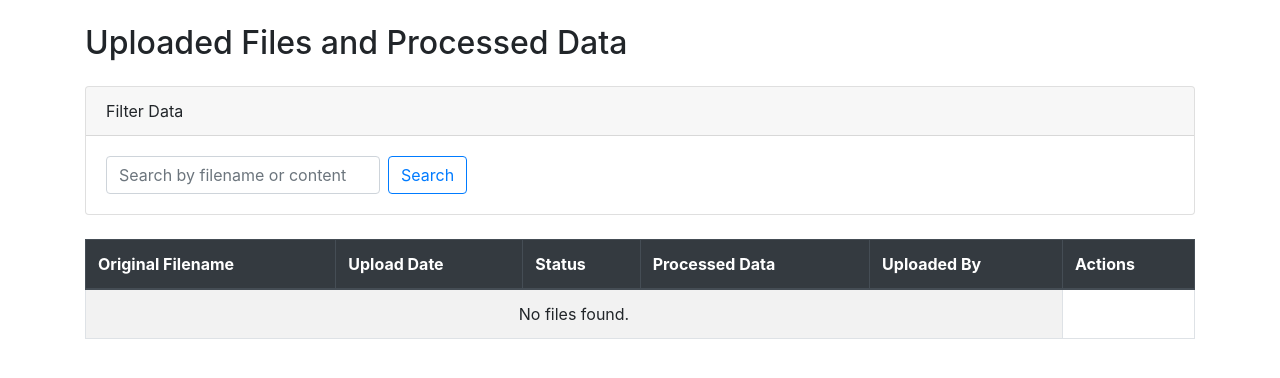
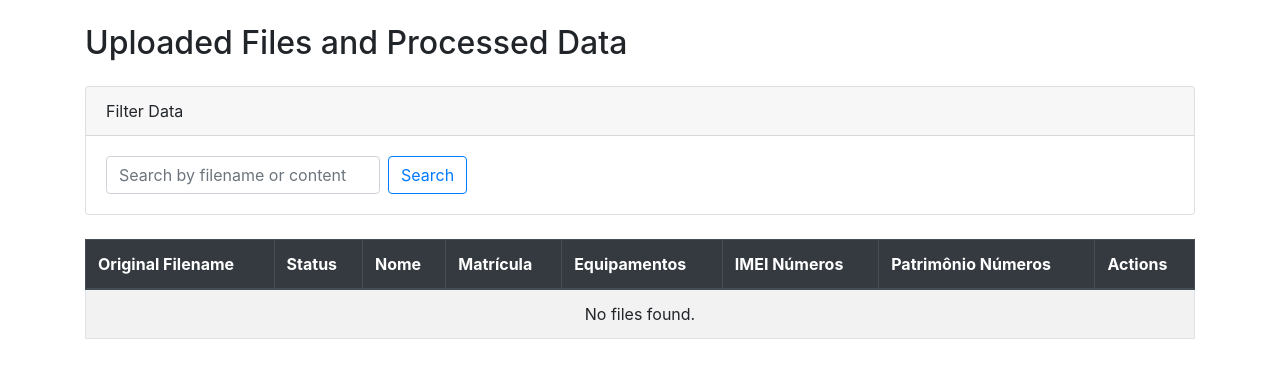
Before and after one commit to C1ean-dev/process, a Flask app: page /data in a window 1280 px wide. Shown: the part 56-434 px from the top of the page. Run offline with Flask 3, Linux system fonts and the light colour scheme; the visitor is signed in with stand-in values (Sample User, id 1); data that the repository does not hold is empty; parts of the project's set-up code (start-up, migrations or seed data) failed here and were passed over; some libraries are stand-ins or nearby versions.

Commit message:
versao funcional do projeto pronta para um merge

```diff
--- a/app/__init__.py
+++ b/app/__init__.py
@@ -16,6 +16,16 @@ import json # Import json for structured data serialization
 logging.basicConfig(level=logging.INFO, format='%(asctime)s - %(name)s - %(levelname)s - %(message)s')
 logger = logging.getLogger(__name__)
 
+def from_json(value):
+    """Jinja2 filter to parse JSON strings."""
+    if value is None:
+        return None
+    try:
+        return json.loads(value)
+    except (json.JSONDecodeError, TypeError):
+        return value # Return original value if not valid JSON
+
+
 # Global queues and worker processes list
 task_queue = Queue() # For sending tasks to workers
 results_queue = Queue() # For receiving results from workers
@@ -32,6 +42,9 @@ def create_app():
 
     login_manager = LoginManager()
     login_manager.init_app(app)
+
+    # Register the custom Jinja2 filter
+    app.jinja_env.filters['from_json'] = from_json
     login_manager.login_view = 'auth.login' # Redirect to login page if not authenticated
 
     @login_manager.user_loader
--- a/app/files/routes.py
+++ b/app/files/routes.py
@@ -101,9 +101,21 @@ def view_data():
     if query:
         search_pattern = f"%{query}%"
         files_query = files_query.filter(
-            File.processed_data.ilike(search_pattern)
+            or_(
+                File.original_filename.ilike(search_pattern),
+                File.nome.ilike(search_pattern),
+                File.matricula.ilike(search_pattern),
+                File.funcao.ilike(search_pattern),
+                File.empregador.ilike(search_pattern),
+                File.rg.ilike(search_pattern),
+                File.cpf.ilike(search_pattern),
+                File.equipamentos.ilike(search_pattern), # Search in JSON string
+                File.imei_numbers.ilike(search_pattern), # Search in JSON string
+                File.patrimonio_numbers.ilike(search_pattern), # Search in JSON string
+                File.processed_data.ilike(search_pattern) # Keep searching in raw processed data
+            )
         )
-        flash(f"Showing results for '{query}' in processed data", 'info')
+        flash(f"Showing results for '{query}'", 'info')
 
     files = files_query.all()
     return render_template('data.html', title='View Data', files=files, search_form=search_form, current_query=query)
--- a/app/templates/data.html
+++ b/app/templates/data.html
@@ -27,25 +27,52 @@
                 <thead class="thead-dark">
                     <tr>
                         <th>Original Filename</th>
-                        <th>Upload Date</th>
                         <th>Status</th>
-                        <th>Processed Data</th>
-                        <th>Uploaded By</th>
-                        <th>Actions</th> {# New column for actions #}
+                        <th>Nome</th>
+                        <th>Matrícula</th>
+                        <th>Equipamentos</th>
+                        <th>IMEI Números</th>
+                        <th>Patrimônio Números</th>
+                        <th>Actions</th>
                     </tr>
                 </thead>
                 <tbody>
                     {% for file in files %}
                     <tr>
                         <td>{{ file.original_filename }}</td>
-                        <td>{{ file.upload_date.strftime('%Y-%m-%d %H:%M:%S') }}</td>
                         <td>{{ file.status }}</td>
+                        <td>{{ file.nome if file.nome else 'N/A' }}</td>
+                        <td>{{ file.matricula if file.matricula else 'N/A' }}</td>
                         <td>
-                            <div style="max-height: 100px; overflow-y: auto; white-space: pre-wrap;">
-                                {{ file.processed_data if file.processed_data else 'N/A' }}
-                            </div>
+                            {% if file.equipamentos %}
+                                {% set equipments = file.equipamentos | from_json %}
+                                {% for eq in equipments %}
+                                    {{ eq.nome_equipamento }}<br>
+                                {% endfor %}
+                            {% else %}
+                                N/A
+                            {% endif %}
                         </td>
-                        <td>{{ file.user.username }}</td>
+                        <td>
+                            {% if file.imei_numbers %}
+                                {% set imei_list = file.imei_numbers | from_json %}
+                                {% for imei in imei_list %}
+                                    {{ imei }}<br>
+                                {% endfor %}
+                            {% else %}
+                                N/A
+                            {% endif %}
+                        </td>
+                        <td>
+                            {% if file.patrimonio_numbers %}
+                                {% set patrimonio_list = file.patrimonio_numbers | from_json %}
+                                {% for pat in patrimonio_list %}
+                                    {{ pat }}<br>
+                                {% endfor %}
+                            {% else %}
+                                N/A
+                            {% endif %}
+                        </td>
                         <td>
                             {% if file.status == 'completed' %}
                                 <a href="{{ url_for('files.download_file', filename=file.filename) }}" class="btn btn-success btn-sm">Download</a>
@@ -56,7 +83,7 @@
                     </tr>
                     {% else %}
                     <tr>
-                        <td colspan="5" class="text-center">No files found.</td>
+                        <td colspan="8" class="text-center">No files found.</td>
                     </tr>
                     {% endfor %}
                 </tbody>
```
